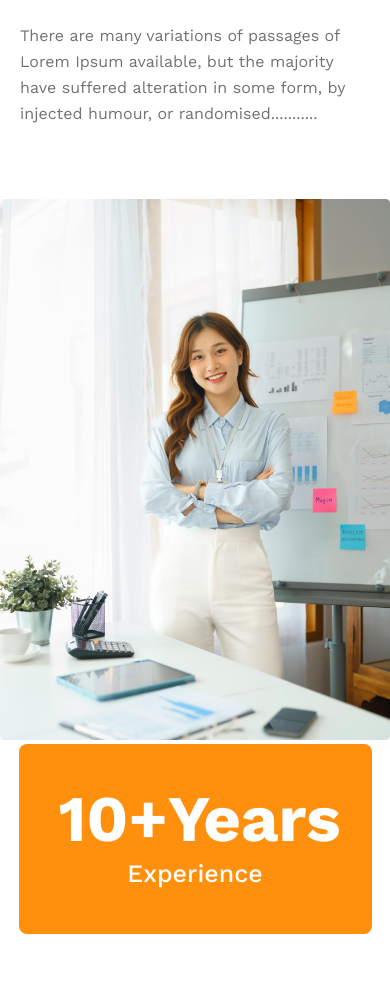
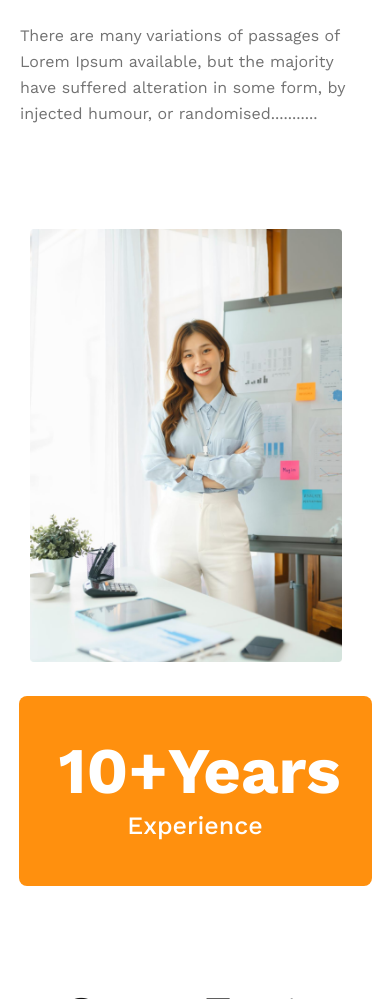
Before and after one commit to nazmul37290/g3-architect-website, a plain HTML site: page index.html in a window 390 px wide. Shown: the part 4320-5319 px from the top of the page. Drawn offline with nearby package versions, Linux system fonts and the light colour scheme.

Commit message:
updated image size for responsive

```diff
--- a/styles/architect.css
+++ b/styles/architect.css
@@ -279,7 +279,8 @@ main {
     width: 11.25rem;
   }
   .features-img-container img {
-    width: 100%;
+    width: 80%;
+    padding: 30px;
   }
 
   .features-section .section-title {
```
